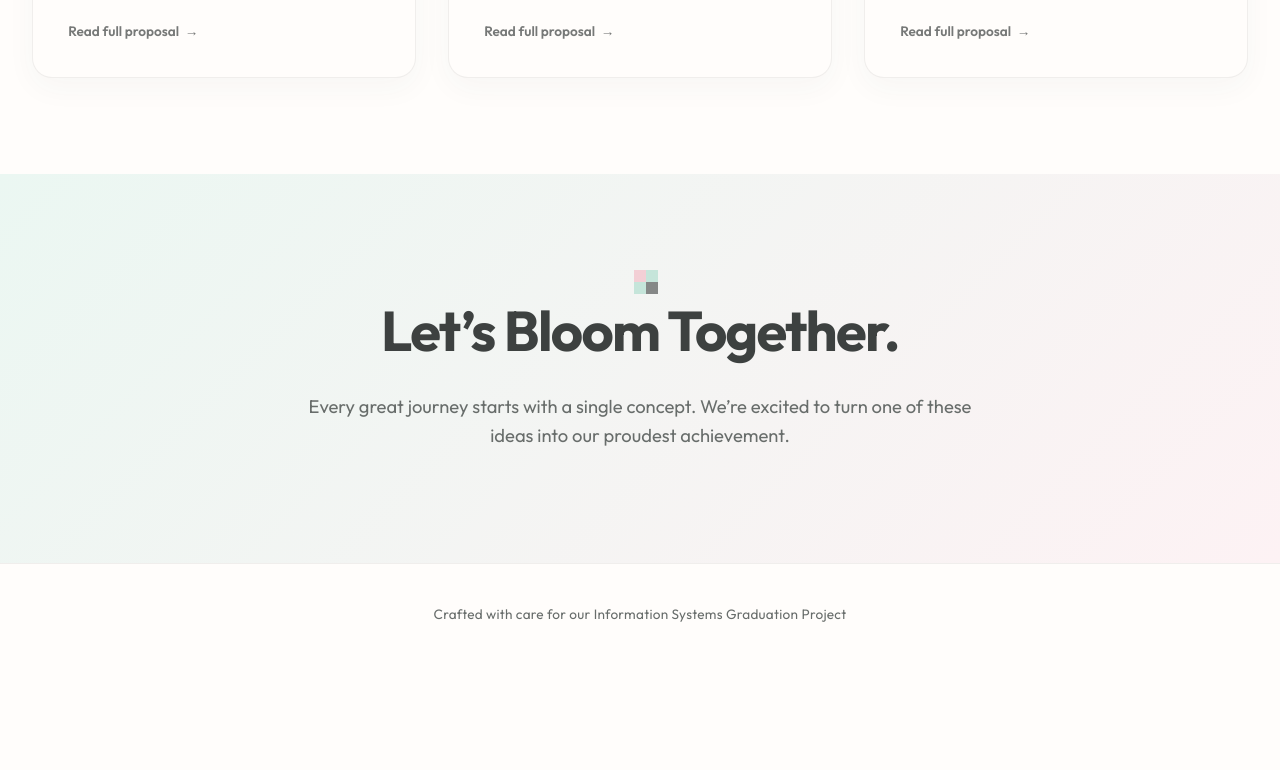
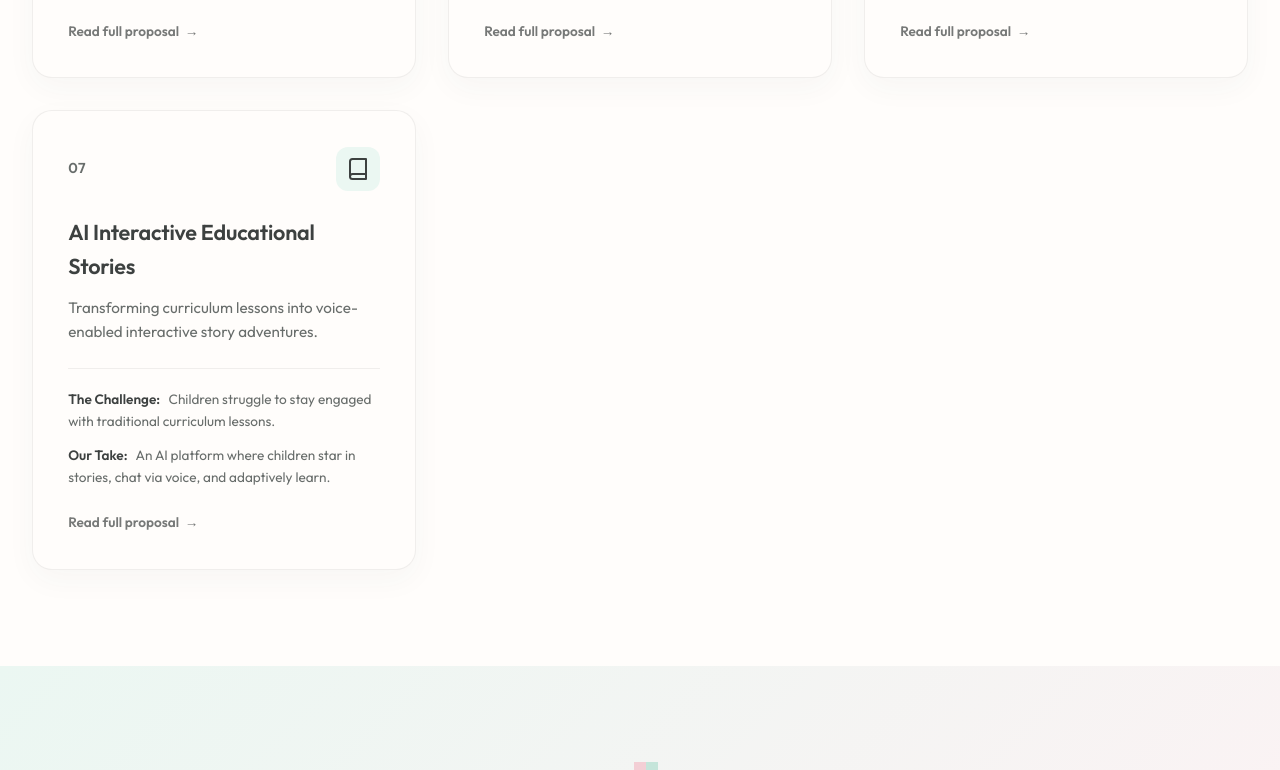
Before and after one commit to alahmarylayan1-creator/TechBloom, a plain HTML site: page index.html in a window 1280 px wide. Shown: the part 1750-2520 px from the top of the page. Before the commit the page ends 2416 px from the top, so only its background shows below. Drawn offline with Linux system fonts and the light colour scheme.

Commit message:
Update index.html

```diff
--- a/index.html
+++ b/index.html
@@ -44,14 +44,14 @@
                     Where ideas grow into real systems
                 </p>
                <p class="hero-desc"
-   data-en="We’ve prepared six different ideas for you to explore. Take a look at each one and help us choose the idea you think has the most potential."
-   data-ar="جهزنا لكِ ست أفكار مختلفة لاستكشافها. نأمل أن تساعدينا في اختيار الفكرة التي ترين أنها تحمل أكبر إمكانيات.">
-   We’ve prepared six different ideas for you to explore. Take a look at each one and help us choose the idea you think has the most potential.
+   data-en="We’ve prepared seven different ideas for you to explore. Take a look at each one and help us choose the idea you think has the most potential."
+   data-ar="جهزنا لكِ سبع أفكار مختلفة لاستكشافها. نأمل أن تساعدينا في اختيار الفكرة التي ترين أنها تحمل أكبر إمكانيات.">
+    We’ve prepared seven different ideas for you to explore. Take a look at each one and help us choose the idea you think has the most potential.
 </p>
             </div>
         </section>
 
-        <!-- SIX PROJECTS SECTION -->
+        <!-- SEVEN PROJECTS SECTION -->
         <section class="projects-section" id="projects">
             <div class="projects-container">
                 <div class="section-header">
@@ -61,7 +61,7 @@
                   <p class="section-desc"
    data-en="Click on any card to explore the problem, our proposed solution, and what makes each idea unique."
    data-ar="اضغطي على أي بطاقة للتعرف أكثر على المشكلة، والحل المقترح، وما يميز كل فكرة.">
-   Click on any card to explore the problem, our proposed solution, and what makes each idea unique.
+    Click on any card to explore the problem, our proposed solution, and what makes each idea unique.
 </p>
                 </div>
 
@@ -81,7 +81,7 @@
 
                         <div class="card-details-preview">
                             <div class="preview-block">
-                                <strong data-en="The Challenge:" data-en="Problem:" data-ar="المشكلة:">The Challenge:</strong>
+                                <strong data-en="The Challenge:" data-ar="المشكلة:">The Challenge:</strong>
                                 <span data-en="Too many products make it difficult to choose the right skincare routine." data-ar="كثرة المنتجات تصعّب اختيار روتين العناية المناسب.">Too many products make it difficult to choose the right skincare routine.</span>
                             </div>
                             <div class="preview-block">
@@ -224,6 +224,32 @@
                         </div>
                     </article>
 
+                    <!-- CARD 07 -->
+                    <article class="project-card" data-id="07" tabindex="0" role="button" aria-haspopup="dialog" aria-expanded="false">
+                        <div class="card-header">
+                            <span class="card-number">07</span>
+                            <div class="card-icon" aria-hidden="true">
+                                <svg width="24" height="24" viewBox="0 0 24 24" fill="none" stroke="currentColor" stroke-width="2" stroke-linecap="round" stroke-linejoin="round"><path d="M4 19.5A2.5 2.5 0 0 1 6.5 17H20"/><path d="M6.5 2H20v20H6.5A2.5 2.5 0 0 1 4 19.5v-15A2.5 2.5 0 0 1 6.5 2z"/></svg>
+                            </div>
+                        </div>
+                        <h3 class="card-title" data-en="AI Interactive Educational Stories" data-ar="القصص التعليمية التفاعلية بالذكاء الاصطناعي">AI Interactive Educational Stories</h3>
+                        <p class="card-summary" data-en="Transforming curriculum lessons into voice-enabled interactive story adventures." data-ar="تحويل دروس المنهج إلى قصص ومغامرات تفاعلية بالصوت والذكاء الاصطناعي.">Transforming curriculum lessons into voice-enabled interactive story adventures.</p>
+
+                        <div class="card-details-preview">
+                            <div class="preview-block">
+                                <strong data-en="The Challenge:" data-ar="المشكلة:">The Challenge:</strong>
+                                <span data-en="Children struggle to stay engaged with traditional curriculum lessons." data-ar="يجد الأطفال صعوبة في الحفاظ على تفاعلهم مع دروس المنهج التقليدية.">Children struggle to stay engaged with traditional curriculum lessons.</span>
+                            </div>
+                            <div class="preview-block">
+                                <strong data-en="Our Take:" data-ar="الحل:">Our Take:</strong>
+                                <span data-en="An AI platform where children star in stories, chat via voice, and adaptively learn." data-ar="منصة يصبح فيها الطفل بطل القصة، ويتحدث صوتياً مع الشخصيات وتتكيف مع فهمه.">An AI platform where children star in stories, chat via voice, and adaptively learn.</span>
+                            </div>
+                        </div>
+                        <div class="card-action-hint" aria-hidden="true">
+                            <span data-en="Read full proposal" data-ar="قراءة تفاصيل المقترح">Read full proposal</span> &rarr;
+                        </div>
+                    </article>
+
                 </div>
             </div>
         </section>
```
